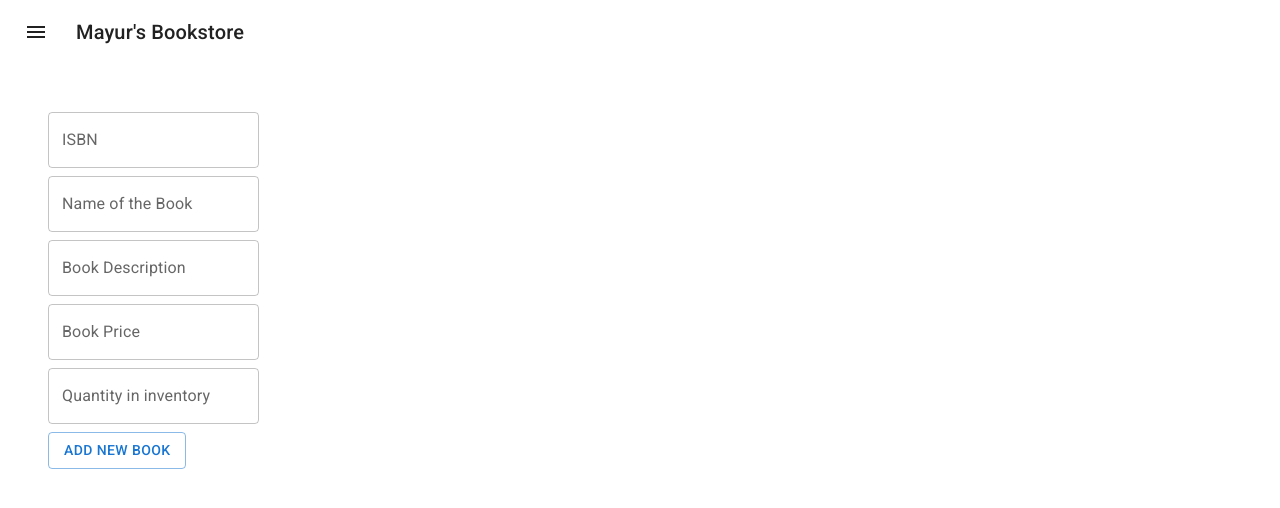
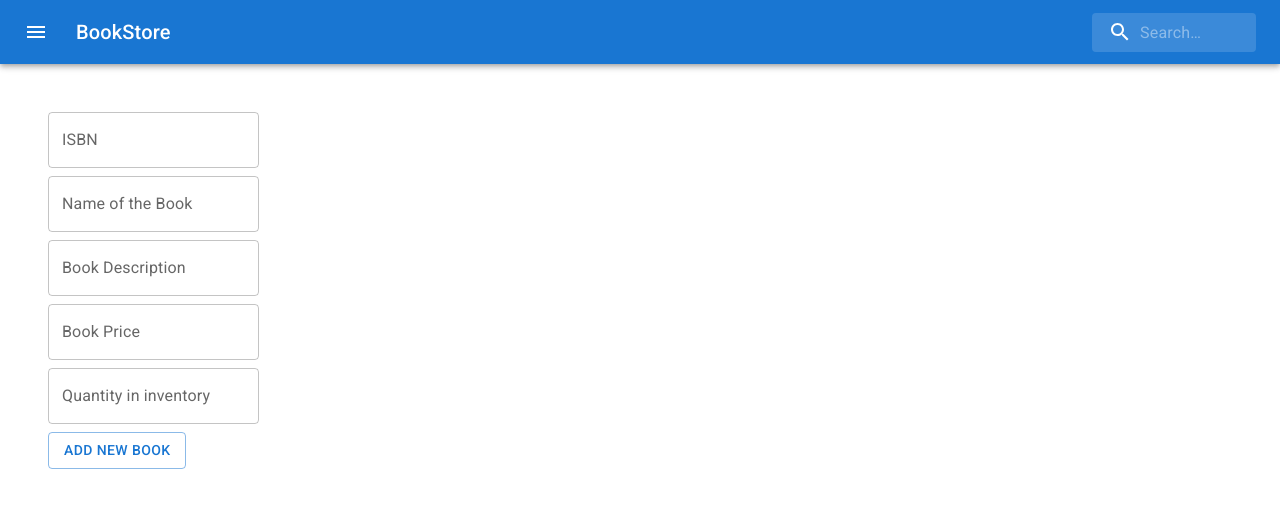
Before and after one commit to mayurbokad14/bookstore-ui, a React (Create React App) app: page / in a window 1280 px wide. Shown: the top 508 px of the page. Built offline with nearby package versions, Linux system fonts and the light colour scheme.

Commit message:
adding navigation bar

```diff
--- a/src/App.js
+++ b/src/App.js
@@ -6,6 +6,7 @@
 import MenuIcon from '@mui/icons-material/Menu';
 import CssBaseline from '@mui/material/CssBaseline';
 import bgimg from "./pexels-tuur-tisseghem-626986.jpg";
+import SearchAppBar from './Components/SearchAppBar/SearchAppBar';
 
 const darkTheme = createTheme({
   palette: {
@@ -16,26 +17,9 @@
 function App() {
 
   return (
-
     <ThemeProvider theme={darkTheme} >
-
-      <CssBaseline />
-      <Box>
-        <Toolbar>
-          <IconButton size='large'
-          edge="start"
-          color="inherit"
-          aria-label="menu"
-          sx={{ mr: 2 }}
-          >
-            <MenuIcon />
-          </IconButton>
-          <Typography variant='h6' component="div"sx={{ flexGrow: 1 }}>Mayur's Bookstore</Typography>
-        </Toolbar>
-
-        <CreateBook />
-
-      </Box>
+      <SearchAppBar />
+      <CreateBook />
     </ThemeProvider>
   );
 }
--- /dev/null
+++ b/src/Components/SearchAppBar/SearchAppBar.js
@@ -0,0 +1,94 @@
+
+import * as React from 'react';
+import { styled, alpha } from '@mui/material/styles';
+import AppBar from '@mui/material/AppBar';
+import Box from '@mui/material/Box';
+import Toolbar from '@mui/material/Toolbar';
+import IconButton from '@mui/material/IconButton';
+import Typography from '@mui/material/Typography';
+import InputBase from '@mui/material/InputBase';
+import MenuIcon from '@mui/icons-material/Menu';
+import SearchIcon from '@mui/icons-material/Search';
+
+
+const Search = styled('div')(({ theme }) => ({
+    position: 'relative',
+    borderRadius: theme.shape.borderRadius,
+    backgroundColor: alpha(theme.palette.common.white, 0.15),
+    '&:hover': {
+        backgroundColor: alpha(theme.palette.common.white, 0.25),
+    },
+    marginLeft: 0,
+    width: '100%',
+    [theme.breakpoints.up('sm')]: {
+        marginLeft: theme.spacing(1),
+        width: 'auto',
+    },
+}));
+
+const SearchIconWrapper = styled('div')(({ theme }) => ({
+    padding: theme.spacing(0, 2),
+    height: '100%',
+    position: 'absolute',
+    pointerEvents: 'none',
+    display: 'flex',
+    alignItems: 'center',
+    justifyContent: 'center',
+}));
+
+const StyledInputBase = styled(InputBase)(({ theme }) => ({
+    color: 'inherit',
+    '& .MuiInputBase-input': {
+        padding: theme.spacing(1, 1, 1, 0),
+        // vertical padding + font size from searchIcon
+        paddingLeft: `calc(1em + ${theme.spacing(4)})`,
+        transition: theme.transitions.create('width'),
+        width: '100%',
+        [theme.breakpoints.up('sm')]: {
+            width: '12ch',
+            '&:focus': {
+                width: '20ch',
+            },
+        },
+    },
+}));
+
+function SearchAppBar() {
+    return (
+        <Box sx={{ flexGrow: 1 }}>
+            <AppBar position="static">
+                <Toolbar>
+                    <IconButton
+                        size="large"
+                        edge="start"
+                        color="inherit"
+                        aria-label="open drawer"
+                        sx={{ mr: 2 }}
+                    >
+                        <MenuIcon />
+                    </IconButton>
+                    <Typography
+                        variant="h6"
+                        noWrap
+                        component="div"
+                        sx={{ flexGrow: 1, display: { xs: 'none', sm: 'block' } }}
+                    >
+                        BookStore
+                    </Typography>
+                    <Search>
+                        <SearchIconWrapper>
+                            <SearchIcon />
+                        </SearchIconWrapper>
+                        <StyledInputBase
+                            placeholder="Search…"
+                            inputProps={{ 'aria-label': 'search' }}
+                        />
+                    </Search>
+                </Toolbar>
+            </AppBar>
+        </Box>
+
+    );
+}
+
+export default SearchAppBar;
```
Also changed, not shown: src/Components/CreateBook/CreateBook.js (+4 -4 lines), src/App.css (line endings or trailing spaces).
